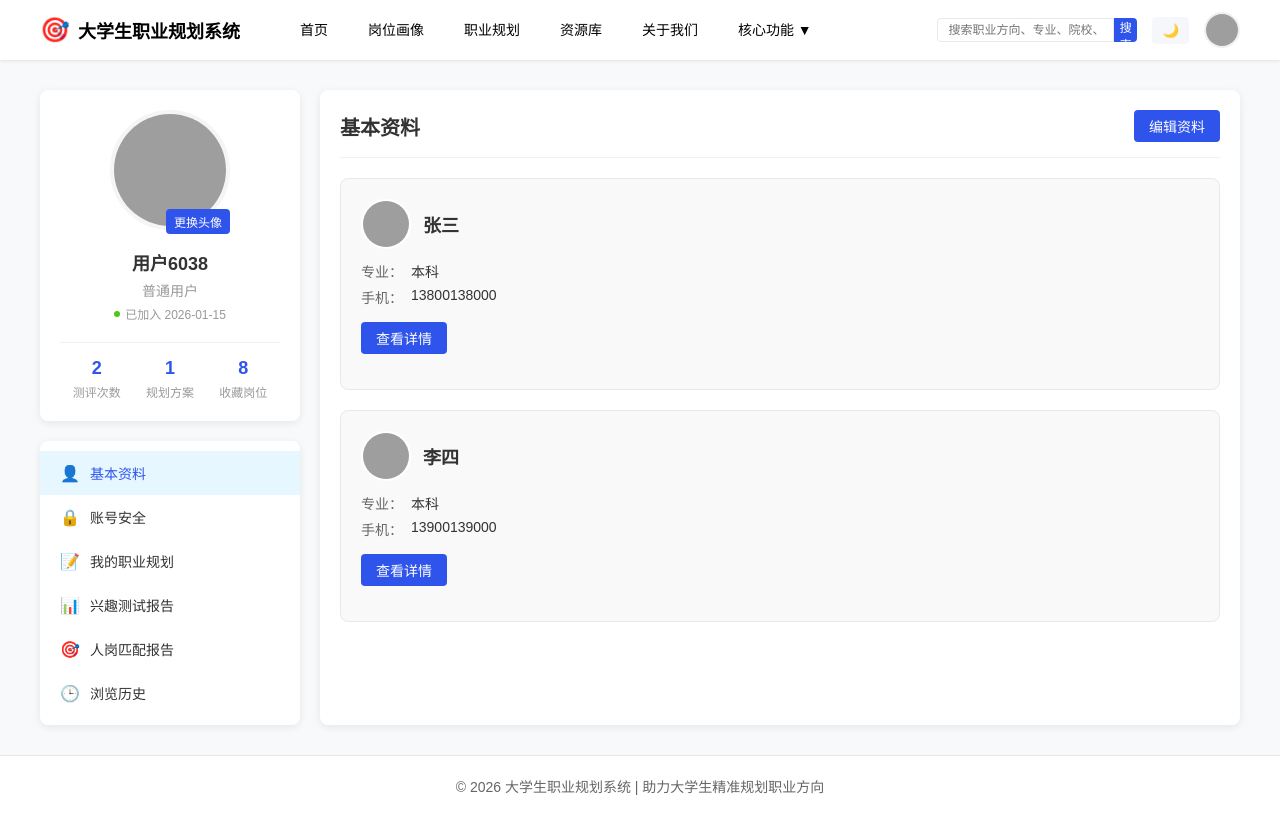
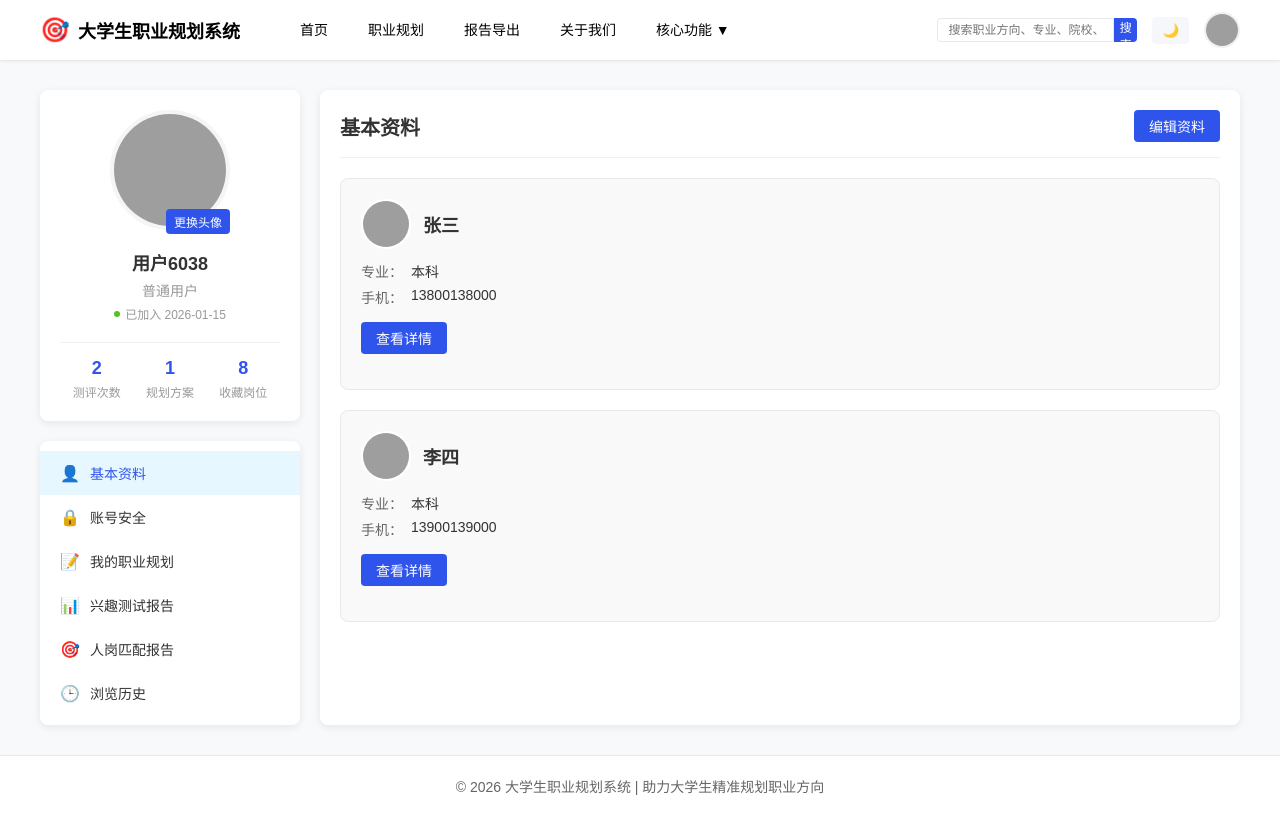
Before and after one commit to Narcissus-Samuel/career-plan, a Vue app in the folder frontend/: page /profile in a window 1280 px wide. Built offline with nearby package versions, Linux system fonts and the light colour scheme; sample sign-in values are in the browser's storage; grey boxes are pictures that could not be loaded.

Commit message:
合并冲突：同步最新代码

```diff
--- a/frontend/src/views/Home.vue
+++ b/frontend/src/views/Home.vue
@@ -11,7 +11,7 @@
           <ul class="nav-menu">
             <li class="menu-item active" @click="$router.push('/')">首页</li>
             <li class="menu-item" @click="$router.push('/career-planning-intro')">职业规划</li>
-            <li class="menu-item" @click="$router.push('/resource-library')">资源库</li>
+            <li class="menu-item" @click="$router.push('/report-export')">报告导出</li>
             <li class="menu-item" @click="$router.push('/about-us')">关于我们</li>
             <li class="menu-item dropdown">
               核心功能 ▼
@@ -240,13 +240,14 @@ watch(() => route.path, () => {
 
 const toggleUserMenu = () => { isUserMenuOpen.value = !isUserMenuOpen.value }
 const handleLogout = () => {
+  // 真正清空登录状态
   localStorage.clear()
   isLogin.value = false
   isUserMenuOpen.value = false
-  initMockLogin()
-  isLogin.value = true
   userAvatar.value = ''
-  ElMessage.success('已切换为测试用户')
+  ElMessage.success('已成功退出登录')
+
+  // 退出后不要自动登录！只在页面初始化时执行模拟登录
 }
 
 // 主题切换
--- a/frontend/src/views/ProfilePage.vue
+++ b/frontend/src/views/ProfilePage.vue
@@ -10,9 +10,8 @@
           </div>
           <ul class="nav-menu">
             <li class="menu-item" @click="$router.push('/')">首页</li>
-            <li class="menu-item" @click="$router.push('/student-ability')">岗位画像</li>
             <li class="menu-item" @click="$router.push('/career-planning')">职业规划</li>
-            <li class="menu-item" @click="$router.push('/resource-library')">资源库</li>
+            <li class="menu-item" @click="$router.push('/report-export')">报告导出</li>
             <li class="menu-item" @click="$router.push('/about-us')">关于我们</li>
             <li class="menu-item dropdown">
               核心功能 ▼
```
